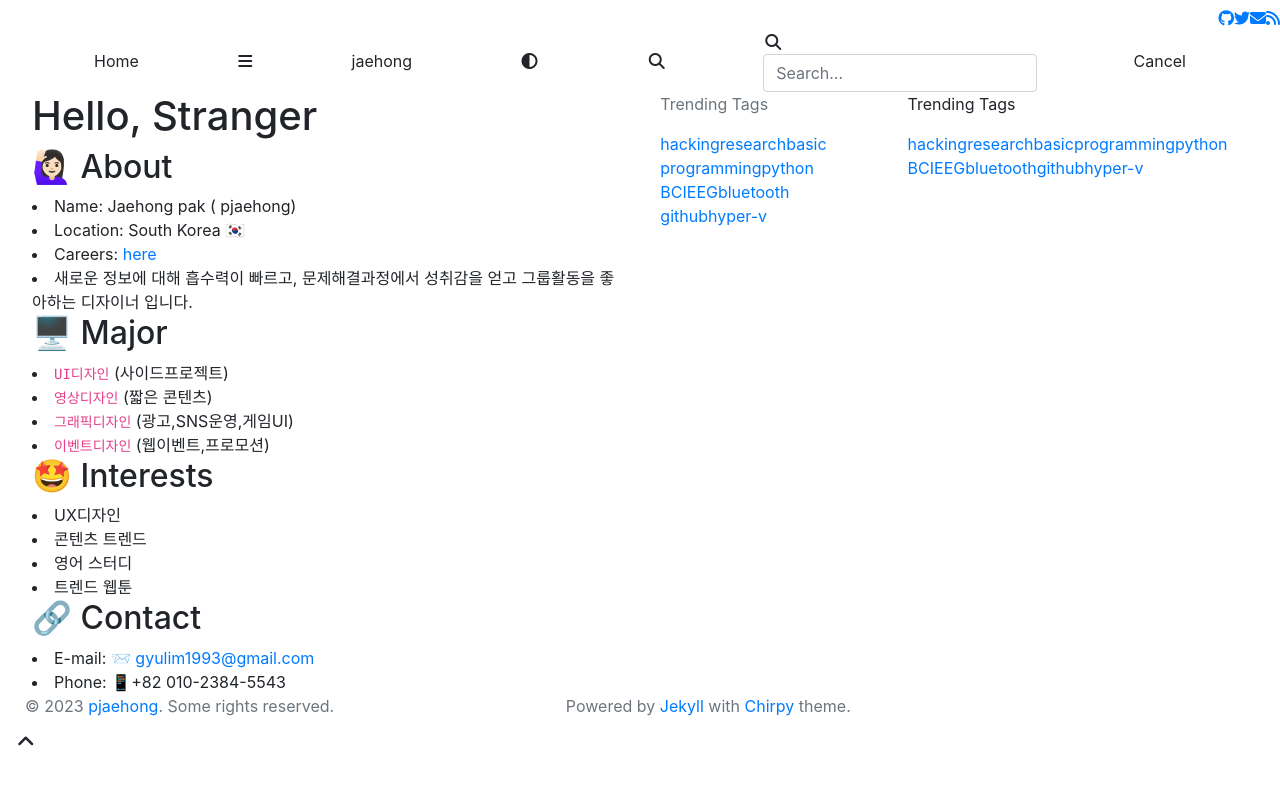
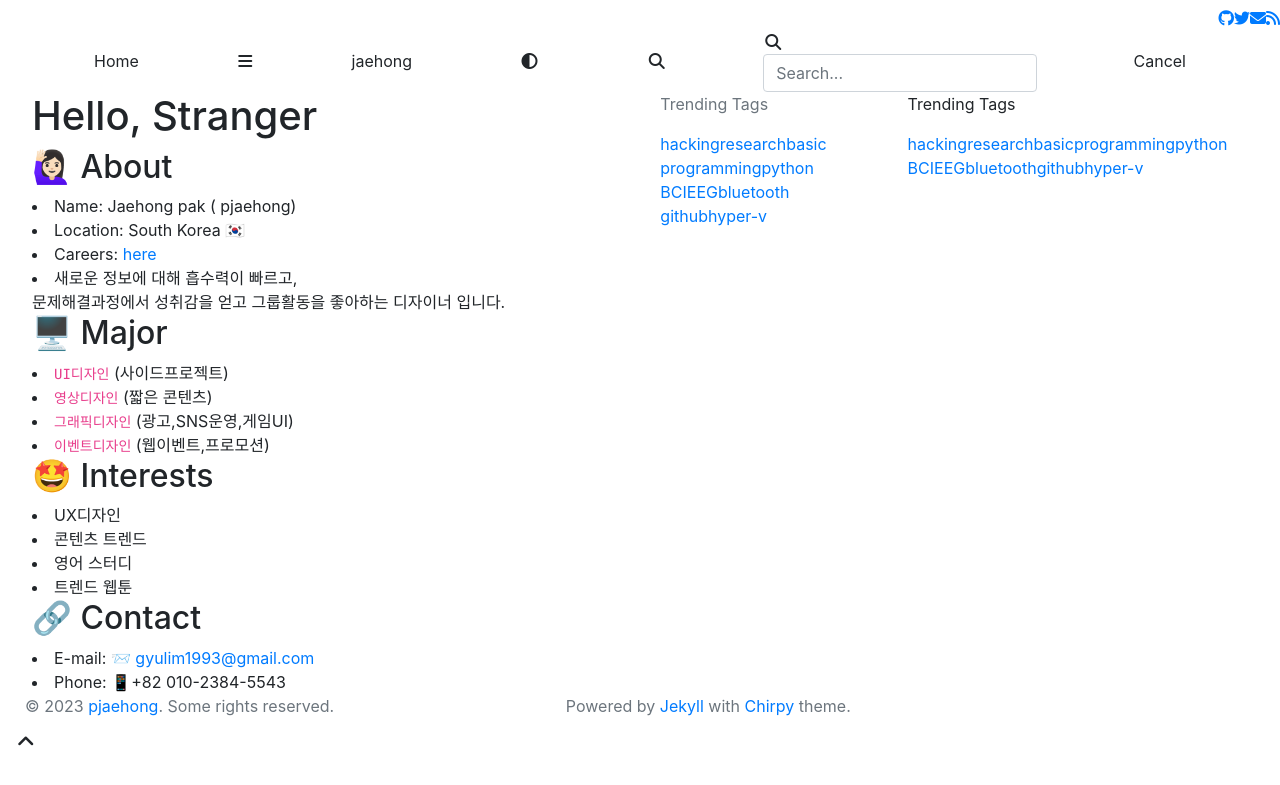
Before and after one commit to pjaehong/pjaehong.github.io, a Jekyll site: the page built from index.html, in a window 1280 px wide and 900 px high, scrolled down 603 px. Shown: the top 785 px of the window. Built offline with Jekyll 4.4.1, drawn with Linux system fonts in a browser that asks for light colours; nearby versions of some CDN libraries; comment, search, counter and statistics services are not loaded.

```diff
--- a/_layouts/home.html
+++ b/_layouts/home.html
@@ -17,7 +17,7 @@ layout: page
   <li>Name: {{ site.data.authors.author.bio.name }} ( {{ site.data.authors.author.bio.nick }})</li>
   <li>Location: {{ site.data.authors.author.bio.location }}</li>
   <li>Careers: <a href="/career/">here</a></li>
-  <li>새로운 정보에 대해 흡수력이 빠르고, 문제해결과정에서 성취감을 얻고 그룹활동을 좋아하는 디자이너 입니다.</li>
+  <li>새로운 정보에 대해 흡수력이 빠르고,<br/>문제해결과정에서 성취감을 얻고 그룹활동을 좋아하는 디자이너 입니다.</li>
 </div>
 <!-- Major -->
 {% if site.data.authors.author.Majors.size > 0 %}
```
